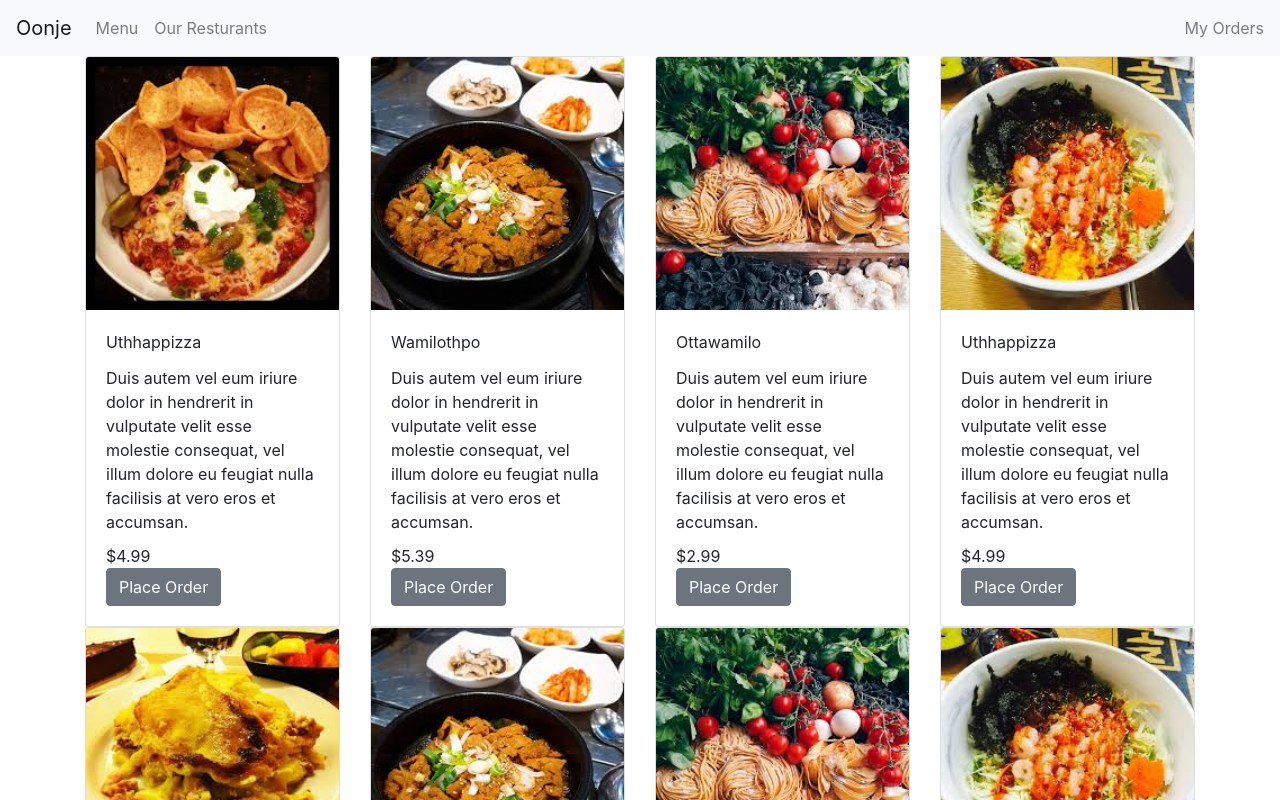
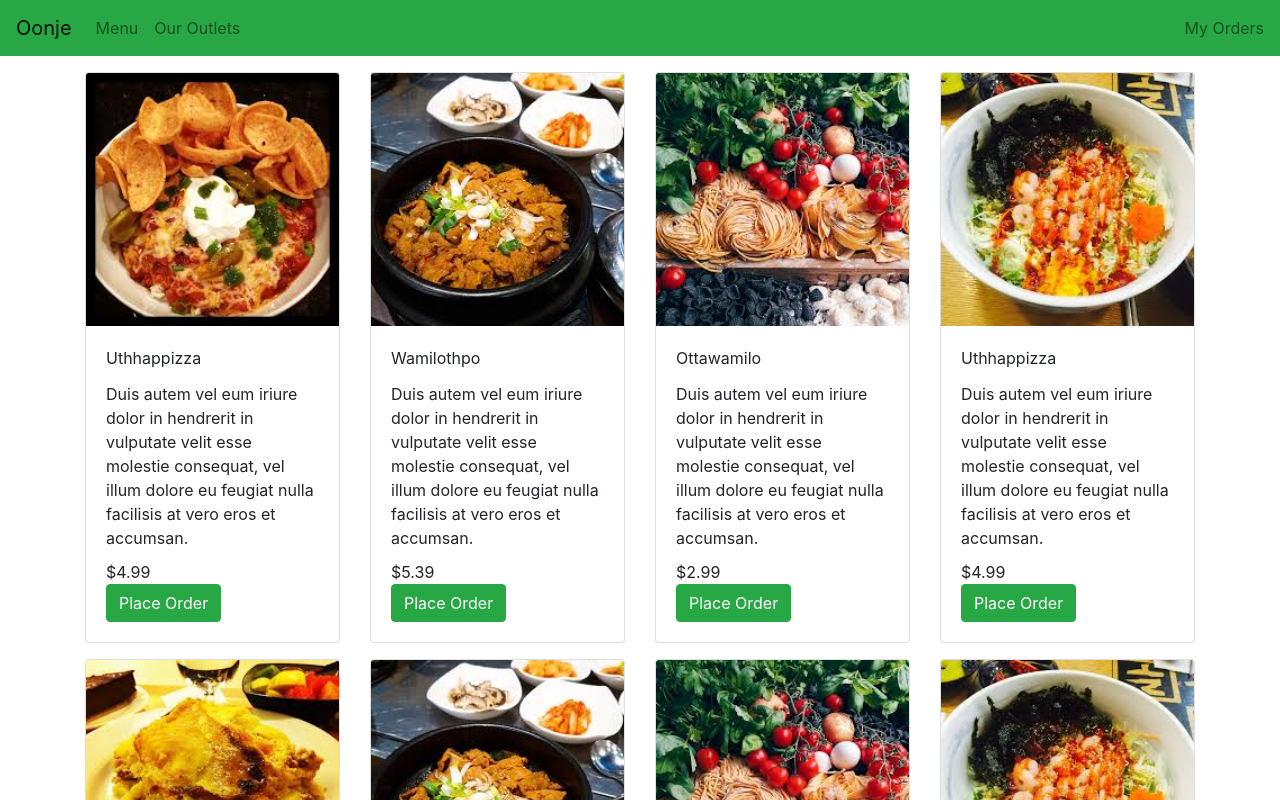
Before and after one commit to kehdcode/Onje, a React (Create React App) app in the folder my-food/: page / in a window 1280 px wide. Shown: the top 800 px of the page. Built offline with nearby package versions, Linux system fonts and the light colour scheme.

Commit message:
created navbar component and a dish componet

```diff
--- a/my-food/src/App.js
+++ b/my-food/src/App.js
@@ -1,35 +1,25 @@
-import React, { useState } from 'react';
+import React, { useState, Component } from 'react';
+import Navigation from './Components/NavBar'
 import './App.css';
-import { Collapse, Navbar, NavbarToggler, NavbarBrand, Nav, NavItem, NavLink, NavbarText } from 'reactstrap';
+import { DISHES } from './shared/dishes'
 import Menu from './Components/Menu'
 
-const App = (props) => {
-  const [isOpen, setIsOpen] = useState(false);
+class App extends Component {
+  constructor(props){
+    super(props)
+    this.state = {
+      dishes: DISHES
+    }
+  }
+  render(){
+    return(
+      <div>
+        <Navigation />
+        <Menu dishes={this.state.dishes}/>
+      </div>
+    )
+  }
 
-  const toggle = () => setIsOpen(!isOpen);
+}
 
-  return (
-
-      <div className="">
-      <Navbar color="light" light expand="md" className="success">
-        <NavbarBrand href="/">Oonje</NavbarBrand>
-        <NavbarToggler onClick={toggle} />
-        <Collapse isOpen={isOpen} navbar>
-          <Nav className="mr-auto" navbar>
-            <NavItem>
-              <NavLink href="/components/">Menu</NavLink>
-            </NavItem>
-            <NavItem>
-              <NavLink href="https://github.com/reactstrap/reactstrap">Our Resturants</NavLink>
-            </NavItem>
-          </Nav>
-          <NavbarText>My Orders</NavbarText>
-        </Collapse>
-      </Navbar>
-
-      <Menu />
-      </div>
-
-  );
-}
 export default App;
--- a/my-food/src/Components/Menu.js
+++ b/my-food/src/Components/Menu.js
@@ -1,6 +1,7 @@
 import React, { Component } from 'react'
 import { Card, CardImg, CardText, CardBody, CardTitle, CardSubtitle, Button } from 'reactstrap';
 import {Media} from 'reactstrap';
+import { DISHES } from '../shared/dishes'
 
 
 
@@ -8,105 +9,19 @@ class Menu extends Component {
     constructor(props){
         super(props)
 
-        this.state = {
-            dishes: [
-                {
-                    id: 0,
-                    name: 'Uthhappizza',
-                    image: '/assests/images/food 1.jpg',
-                    category: 'mains',
-                    label: 'hot',
-                    price: '4.99',
-                    description: 'Duis autem vel eum iriure dolor in hendrerit in vulputate velit esse molestie consequat, vel illum dolore eu feugiat nulla facilisis at vero eros et accumsan.'
-
-                },
-                {
-                    id: 1,
-                    name: 'Wamilothpo',
-                    image: '/assests/images/food 2.jpg',
-                    category: 'desert',
-                    label: 'hot',
-                    price: '5.39',
-                    description: 'Duis autem vel eum iriure dolor in hendrerit in vulputate velit esse molestie consequat, vel illum dolore eu feugiat nulla facilisis at vero eros et accumsan.'
-
-                },
-                {
-                    id: 2,
-                    name: 'Ottawamilo',
-                    image: '/assests/images/food 3.jpg',
-                    category: 'mains',
-                    label: 'hot',
-                    price: '2.99',
-                    description: 'Duis autem vel eum iriure dolor in hendrerit in vulputate velit esse molestie consequat, vel illum dolore eu feugiat nulla facilisis at vero eros et accumsan.'
-
-                },
-                {
-                    id: 3,
-                    name: 'Uthhappizza',
-                    image: '/assests/images/food 4.jpg',
-                    category: 'mains',
-                    label: 'hot',
-                    price: '4.99',
-                    description: 'Duis autem vel eum iriure dolor in hendrerit in vulputate velit esse molestie consequat, vel illum dolore eu feugiat nulla facilisis at vero eros et accumsan.'
-
-                },
-                {
-                    id: 4,
-                    name: 'Uthhappizza',
-                    image: '/assests/images/food 5.jpg',
-                    category: 'appetizzer',
-                    label: 'hot',
-                    price: '6.99',
-                    description: 'Duis autem vel eum iriure dolor in hendrerit in vulputate velit esse molestie consequat, vel illum dolore eu feugiat nulla facilisis at vero eros et accumsan.'
-
-                },
-                {
-                    id: 5,
-                    name: 'Uthhappizza',
-                    image: '/assests/images/food 2.jpg',
-                    category: 'appetizzer',
-                    label: 'hot',
-                    price: '6.99',
-                    description: 'Duis autem vel eum iriure dolor in hendrerit in vulputate velit esse molestie consequat, vel illum dolore eu feugiat nulla facilisis at vero eros et accumsan.'
-
-                },
-                {
-                    id: 6,
-                    name: 'Uthhappizza',
-                    image: '/assests/images/food 3.jpg',
-                    category: 'appetizzer',
-                    label: 'hot',
-                    price: '6.99',
-                    description: 'Duis autem vel eum iriure dolor in hendrerit in vulputate velit esse molestie consequat, vel illum dolore eu feugiat nulla facilisis at vero eros et accumsan.'
-
-                },
-                {
-                    id: 7,
-                    name: 'Uthhappizza',
-                    image: '/assests/images/food 4.jpg',
-                    category: 'appetizzer',
-                    label: 'hot',
-                    price: '6.99',
-                    description: 'Duis autem vel eum iriure dolor in hendrerit in vulputate velit esse molestie consequat, vel illum dolore eu feugiat nulla facilisis at vero eros et accumsan.'
-
-                }
-
-
-            ]
-        }
 
     }
     render(){
-        const menu = this.state.dishes.map((dish) =>{
+        const menu = this.props.dishes.map((dish) =>{
             return(
-                <div className="col-md-3" key={dish.id}>
+                <div className="col-xs-12 col-sm-6 col-md-4 col-lg-3 mt-3" key={dish.id}>
                 <Card>
                 <CardImg top width="100%" src={dish.image} alt={dish.name} />
                 <CardBody>
                 <CardTitle>{dish.name}</CardTitle>
                 <CardText>{dish.description}</CardText>
                 <CardSubtitle> ${dish.price}</CardSubtitle>
-                <Button className="success">Place Order</Button>
+                <Button color="success">Place Order</Button>
                 </CardBody>
                 </Card>
                 </div>
--- /dev/null
+++ b/my-food/src/Components/NavBar.js
@@ -0,0 +1,31 @@
+import React, { useState } from 'react';
+import { Collapse, Navbar, NavbarToggler, NavbarBrand, Nav, NavItem, NavLink, NavbarText } from 'reactstrap';
+
+
+const Navigation = (props) => {
+  const [isOpen, setIsOpen] = useState(false);
+
+  const toggle = () => setIsOpen(!isOpen);
+
+  return (
+    <div className="">
+    <Navbar color="success" light expand="md" className="success">
+      <NavbarBrand href="/">Oonje</NavbarBrand>
+      <NavbarToggler onClick={toggle} />
+      <Collapse isOpen={isOpen} navbar>
+        <Nav className="mr-auto" navbar>
+          <NavItem>
+            <NavLink href="/components/">Menu</NavLink>
+          </NavItem>
+          <NavItem>
+            <NavLink href="//">Our Outlets</NavLink>
+          </NavItem>
+        </Nav>
+        <NavbarText>My Orders</NavbarText>
+      </Collapse>
+    </Navbar>
+    </div>
+  );
+}
+
+export default Navigation;
--- /dev/null
+++ b/my-food/src/shared/dishes.js
@@ -0,0 +1,86 @@
+import React, { Component } from 'react';
+
+
+export const DISHES = [
+    {
+        id: 0,
+        name: 'Uthhappizza',
+        image: '/assests/images/food 1.jpg',
+        category: 'mains',
+        label: 'hot',
+        price: '4.99',
+        description: 'Duis autem vel eum iriure dolor in hendrerit in vulputate velit esse molestie consequat, vel illum dolore eu feugiat nulla facilisis at vero eros et accumsan.'
+
+    },
+    {
+        id: 1,
+        name: 'Wamilothpo',
+        image: '/assests/images/food 2.jpg',
+        category: 'desert',
+        label: 'hot',
+        price: '5.39',
+        description: 'Duis autem vel eum iriure dolor in hendrerit in vulputate velit esse molestie consequat, vel illum dolore eu feugiat nulla facilisis at vero eros et accumsan.'
+
+    },
+    {
+        id: 2,
+        name: 'Ottawamilo',
+        image: '/assests/images/food 3.jpg',
+        category: 'mains',
+        label: 'hot',
+        price: '2.99',
+        description: 'Duis autem vel eum iriure dolor in hendrerit in vulputate velit esse molestie consequat, vel illum dolore eu feugiat nulla facilisis at vero eros et accumsan.'
+
+    },
+    {
+        id: 3,
+        name: 'Uthhappizza',
+        image: '/assests/images/food 4.jpg',
+        category: 'mains',
+        label: 'hot',
+        price: '4.99',
+        description: 'Duis autem vel eum iriure dolor in hendrerit in vulputate velit esse molestie consequat, vel illum dolore eu feugiat nulla facilisis at vero eros et accumsan.'
+
+    },
+    {
+        id: 4,
+        name: 'Uthhappizza',
+        image: '/assests/images/food 5.jpg',
+        category: 'appetizzer',
+        label: 'hot',
+        price: '6.99',
+        description: 'Duis autem vel eum iriure dolor in hendrerit in vulputate velit esse molestie consequat, vel illum dolore eu feugiat nulla facilisis at vero eros et accumsan.'
+
+    },
+    {
+        id: 5,
+        name: 'Uthhappizza',
+        image: '/assests/images/food 2.jpg',
+        category: 'appetizzer',
+        label: 'hot',
+        price: '6.99',
+        description: 'Duis autem vel eum iriure dolor in hendrerit in vulputate velit esse molestie consequat, vel illum dolore eu feugiat nulla facilisis at vero eros et accumsan.'
+
+    },
+    {
+        id: 6,
+        name: 'Uthhappizza',
+        image: '/assests/images/food 3.jpg',
+        category: 'appetizzer',
+        label: 'hot',
+        price: '6.99',
+        description: 'Duis autem vel eum iriure dolor in hendrerit in vulputate velit esse molestie consequat, vel illum dolore eu feugiat nulla facilisis at vero eros et accumsan.'
+
+    },
+    {
+        id: 7,
+        name: 'Uthhappizza',
+        image: '/assests/images/food 4.jpg',
+        category: 'appetizzer',
+        label: 'hot',
+        price: '6.99',
+        description: 'Duis autem vel eum iriure dolor in hendrerit in vulputate velit esse molestie consequat, vel illum dolore eu feugiat nulla facilisis at vero eros et accumsan.'
+
+    }
+
+]
```
